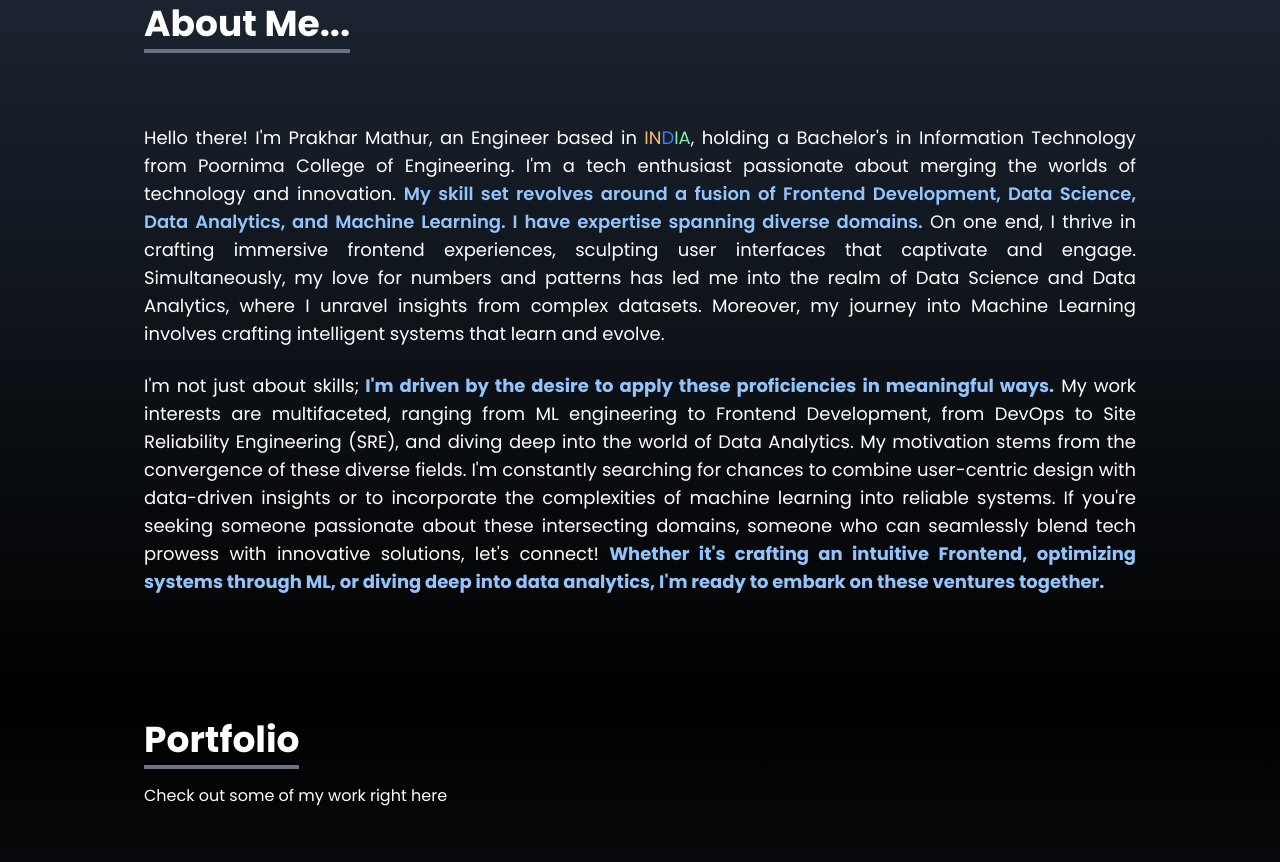
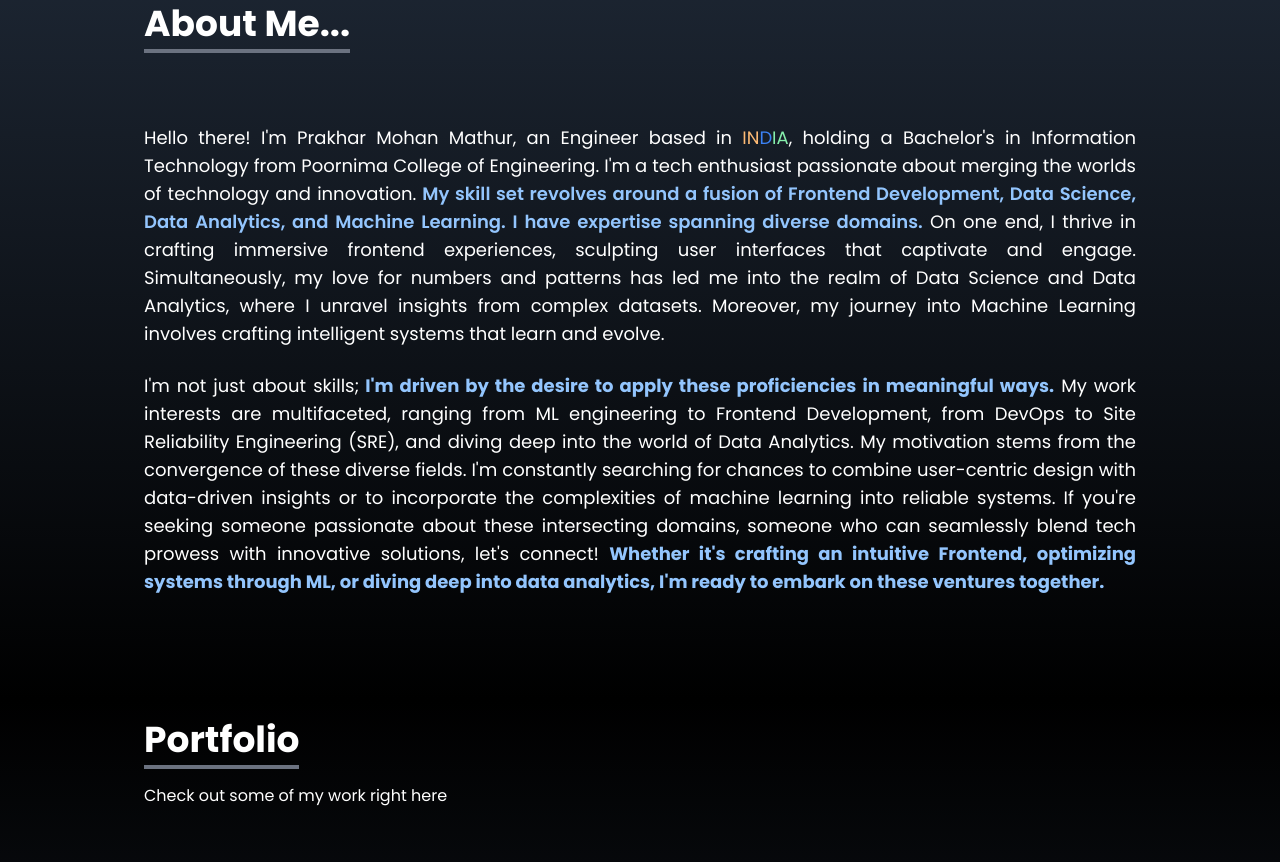
Before and after one commit to prakhar-mathur4/Portfolio_Website, a React (Vite) app: page / in a window 1280 px wide. Shown: the part 900-1762 px from the top of the page. Built offline with nearby package versions, Linux system fonts and the light colour scheme.

Commit message:
updates for CI/CD test

```diff
--- a/src/Components/About.jsx
+++ b/src/Components/About.jsx
@@ -14,7 +14,7 @@ const About = () => {
         </div>
 
         <p className="text-lg mt-20 text-justify">
-          Hello there! I'm Prakhar Mathur, an Engineer based in{" "}
+          Hello there! I'm Prakhar Mohan Mathur, an Engineer based in{" "}
           <span className="text-orange-300">IN</span>
           <span className="text-blue-500">D</span>
           <span className="text-green-300">IA</span>, holding a Bachelor's in
```
